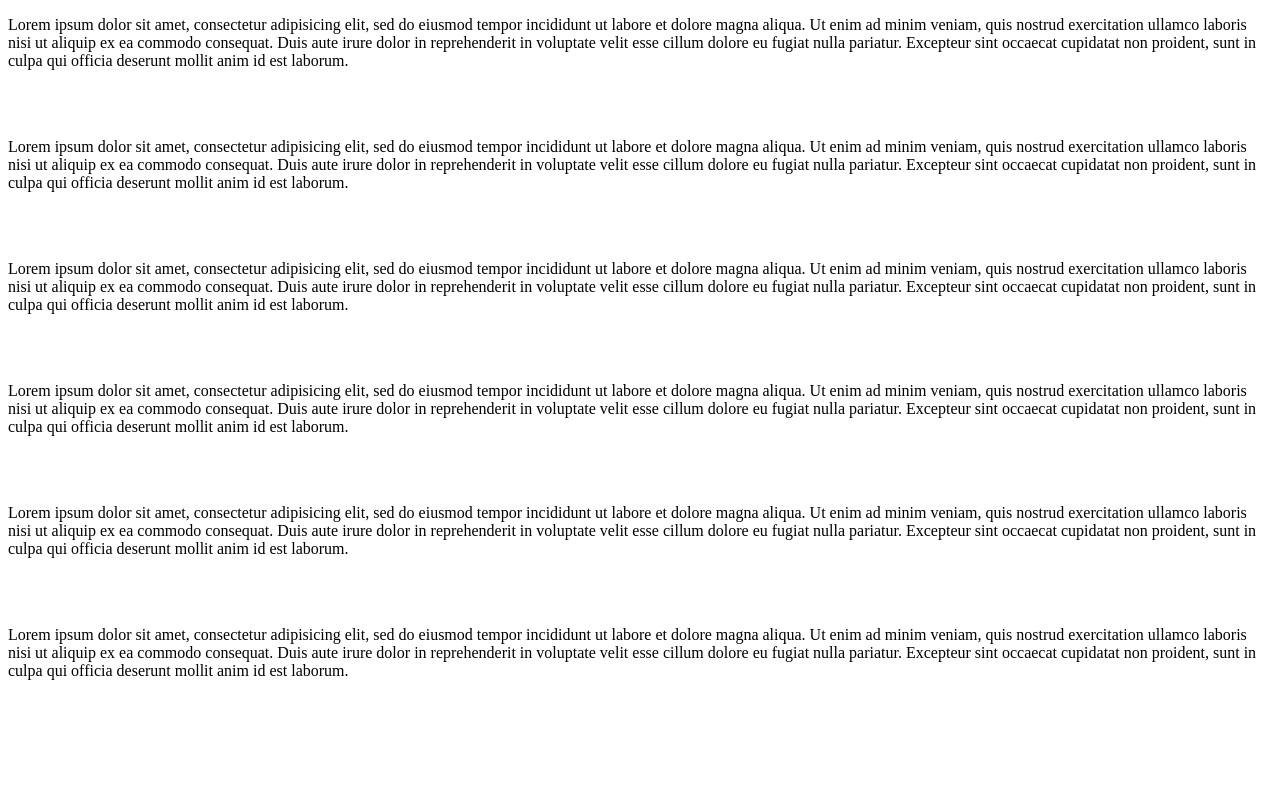
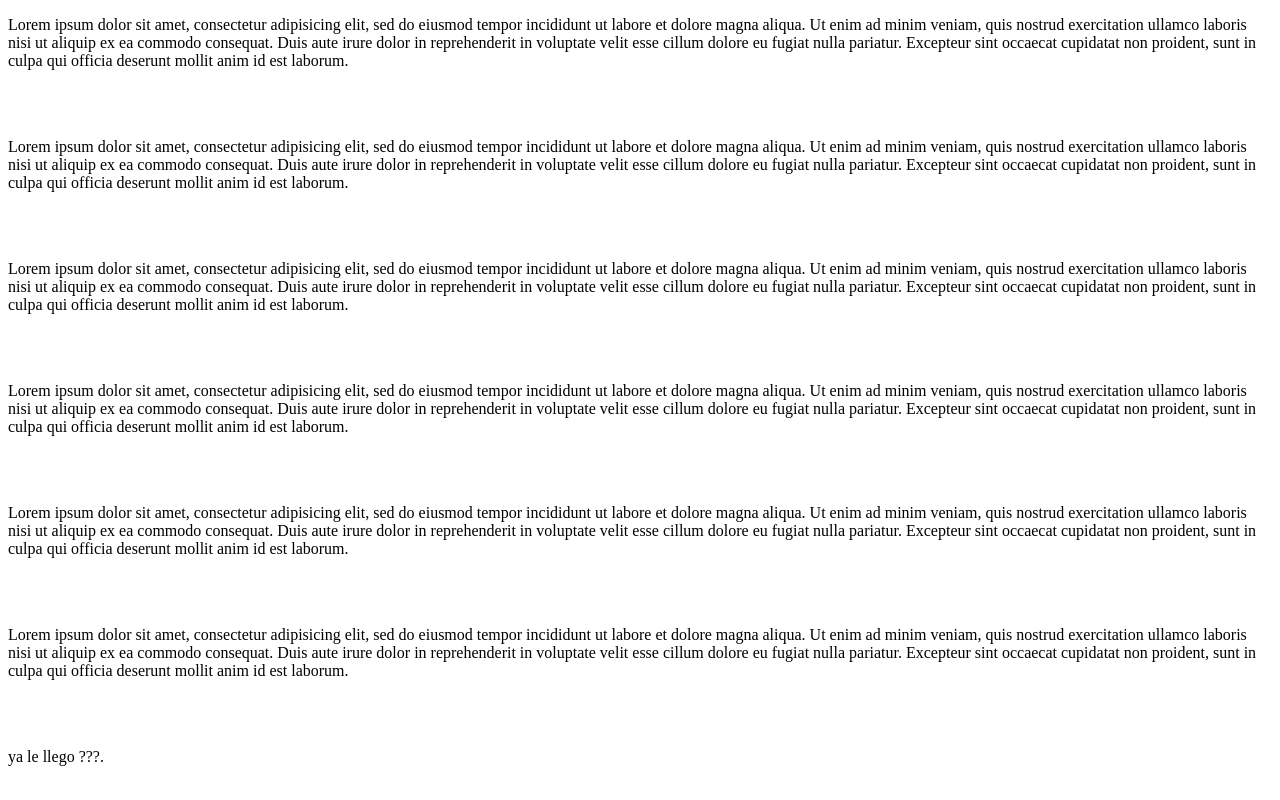
Before and after one commit to cristian753951/Ejemplo-2, a plain HTML site: page index.html in a window 1280 px wide. Drawn offline with Linux system fonts and the light colour scheme.

Commit message:
segundo commit
none

```diff
--- a/index.html
+++ b/index.html
@@ -46,5 +46,8 @@
 	consequat. Duis aute irure dolor in reprehenderit in voluptate velit esse
 	cillum dolore eu fugiat nulla pariatur. Excepteur sint occaecat cupidatat non
 	proident, sunt in culpa qui officia deserunt mollit anim id est laborum.</p>
+
+	<br><br>
+	<p>ya le llego ???.</p>
 </body>
 </html>
```
